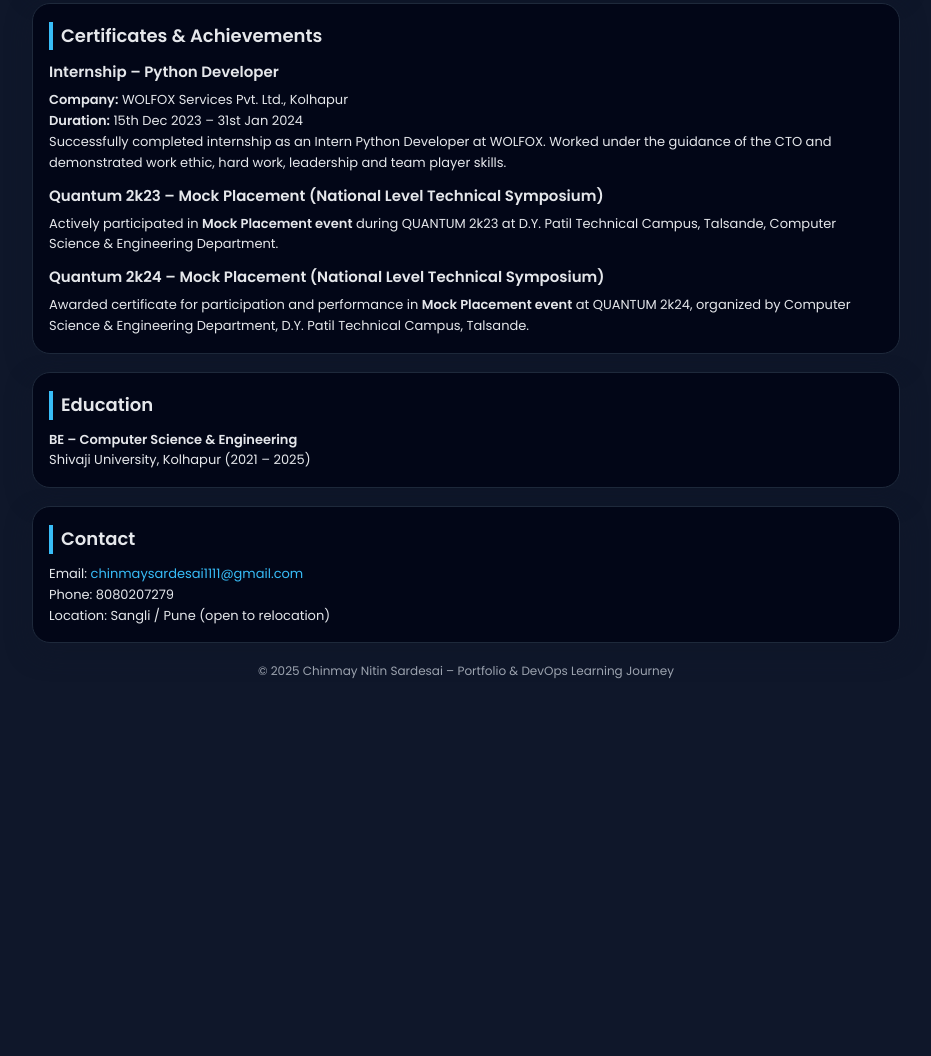
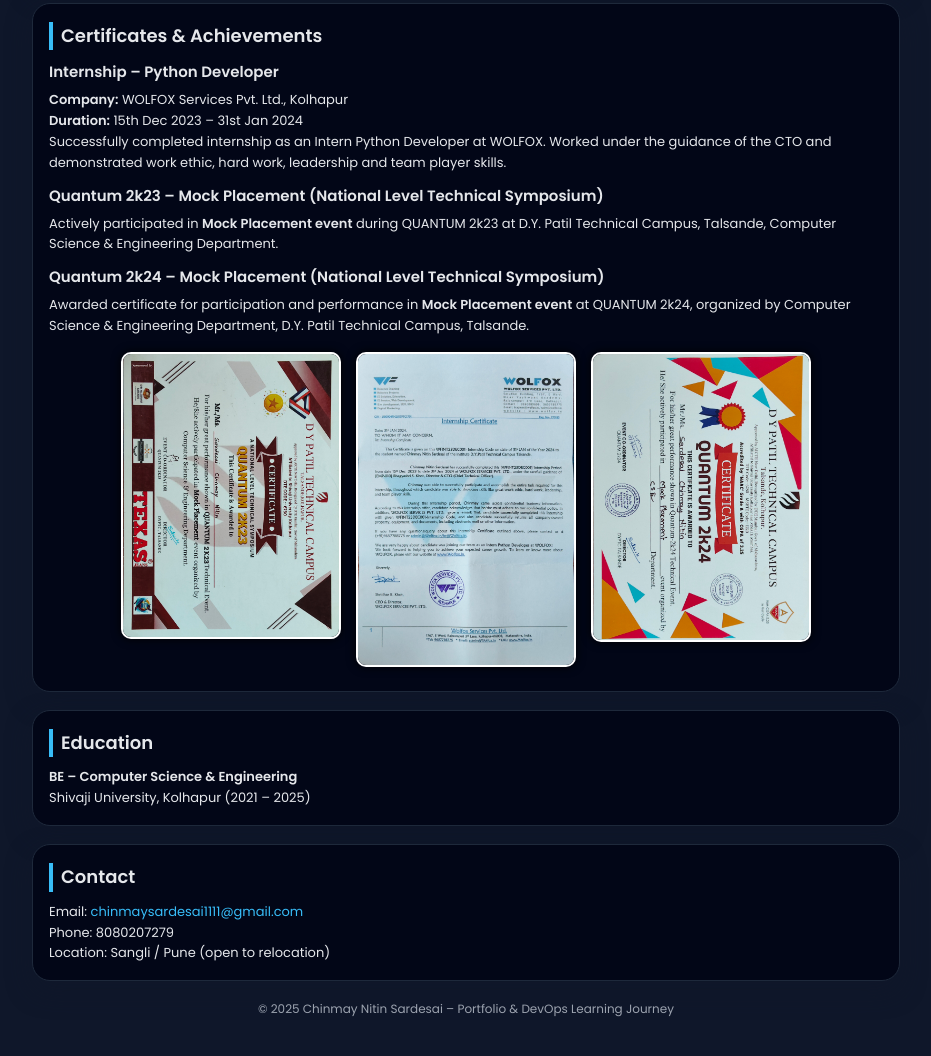
Before and after one commit to Chinmay5192/portfolio-site, a plain HTML site: page index.html in a window 1280 px wide. Shown: the part 1082-2138 px from the top of the page, without its empty margins (174-1105 px from the left). Before the commit the page ends 1803 px from the top, so only its background shows below. Drawn offline with Linux system fonts and the light colour scheme.

Commit message:
Update index.html
improve certificates gallery

```diff
--- a/index.html
+++ b/index.html
@@ -266,6 +266,23 @@
         at QUANTUM 2k24, organized by Computer Science & Engineering Department,
         D.Y. Patil Technical Campus, Talsande.
     </p>
+    <div style="display:flex; gap:15px; flex-wrap:wrap; margin-top:15px; justify-content:center;">
+    <a href="cert-quantum-2k23.jpg" target="_blank">
+        <img src="cert-quantum-2k23.jpg" alt="Quantum 2K23 Certificate"
+             width="220" style="border-radius:10px; border:2px solid #ffffff; box-shadow:0px 0px 10px #000;">
+    </a>
+
+    <a href="cert-wolfox-internship.jpg" target="_blank">
+        <img src="cert-wolfox-internship.jpg" alt="WOLFOX Internship Certificate"
+             width="220" style="border-radius:10px; border:2px solid #ffffff; box-shadow:0px 0px 10px #000;">
+    </a>
+
+    <a href="cert-quantum-2k24.jpg" target="_blank">
+        <img src="cert-quantum-2k24.jpg" alt="Quantum 2K24 Certificate"
+             width="220" style="border-radius:10px; border:2px solid #ffffff; box-shadow:0px 0px 10px #000;">
+    </a>
+</div>
+
 </section>
 
     <section class="section">
```
